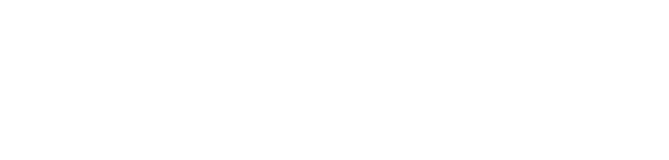
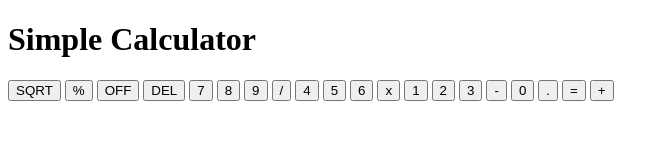
Before and after one commit to andmiguedev1/simple-calculator, a plain HTML site: page index.html in a window 1280 px wide. Shown: the whole page, without its empty margins (0-669 px from the left). Drawn offline with Linux system fonts and the light colour scheme.

Commit message:
Add markup for the calculator buttons

```diff
--- a/index.html
+++ b/index.html
@@ -13,9 +13,9 @@
     />
     <!-- Favicon for iPhone and iPad  -->
     <link
-      rel="icon"
+      rel="apple-touch-icon"
       type="image/png"
-      sizes="57x57"
+      sizes="180x180"
       href="assets/images/apple-touch-icon.png"
     />
     <!-- Favicon for Android Chrome v39+ -->
@@ -38,11 +38,43 @@
       type="image/x-icon"
       href="assets/images/favicon.ico"
     />
+    <link rel="manifest" href="assets/images/site.webmanifest" />
     <title>Simple Calculator | Basic Math Operations</title>
     <link
       href="https://fonts.googleapis.com/css2?family=Spartan:wght@400;700&display=swap"
       rel="stylesheet"
     />
   </head>
-  <body></body>
+  <body>
+    <div class="calculator">
+      <div class="calculator_header">
+        <h1>Simple Calculator</h1>
+      </div>
+      <div class="calculator_display">
+        <p id="result" class="calculator-result"></p>
+      </div>
+      <div class="calculator_body">
+        <button class="small-btn top" id="sqrt">SQRT</button>
+        <button class="small-btn top" id="rem">%</button>
+        <button class="small-btn top" id="off">OFF</button>
+        <button class="small-btn top" id="reset">DEL</button>
+        <button class="small-btn" id="num-7">7</button>
+        <button class="small-btn" id="num-8">8</button>
+        <button class="small-btn" id="num-9">9</button>
+        <button class="small-btn operator" id="div">/</button>
+        <button class="small-btn" id="num-4">4</button>
+        <button class="small-btn" id="num-5">5</button>
+        <button class="small-btn" id="num-6">6</button>
+        <button class="small-btn operator" id="times">x</button>
+        <button class="small-btn" id="num-1">1</button>
+        <button class="small-btn" id="num-2">2</button>
+        <button class="small-btn" id="num-3">3</button>
+        <button class="small-btn operator" id="minus">-</button>
+        <button class="small-btn" id="num-0">0</button>
+        <button class="small-btn" id="point">.</button>
+        <button class="small-btn equal" id="equal">=</button>
+        <button class="small-btn operator" id="add">+</button>
+      </div>
+    </div>
+  </body>
 </html>
```
